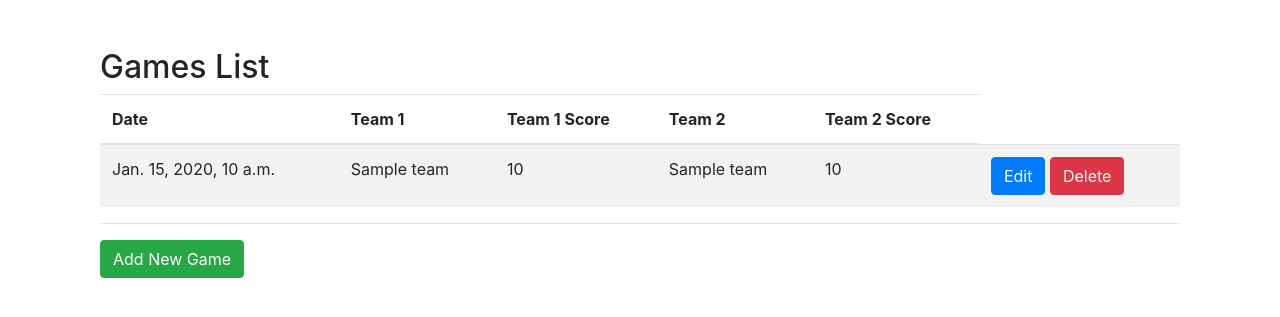
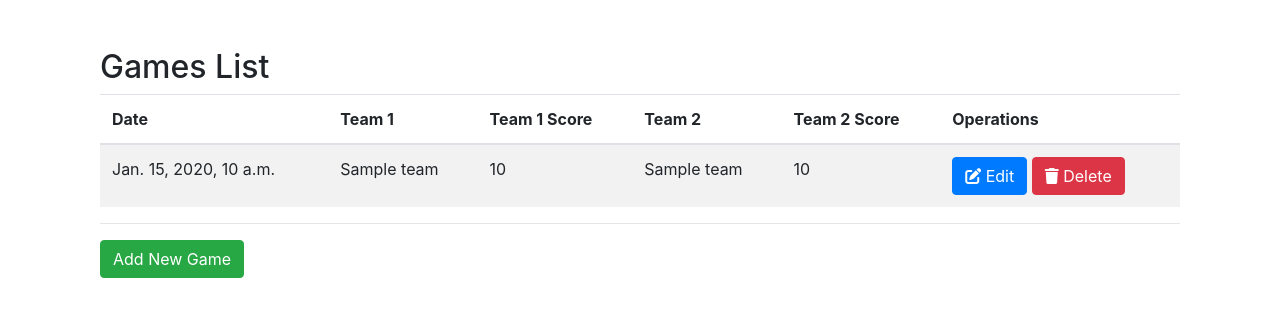
Before and after one commit to almazuulu/SportsLeague, a Django app: page /games/ in a window 1280 px wide. Shown: the part 56-373 px from the top of the page. Run offline with Django 4.2, Linux system fonts and the light colour scheme; tables that the repository leaves empty hold one stand-in row (values such as "Sample post"); some libraries are stand-ins or nearby versions.

Commit message:
Icons updated

```diff
--- a/sportleague/team/templates/team/games.html
+++ b/sportleague/team/templates/team/games.html
@@ -16,6 +16,7 @@
                 <th>Team 1 Score</th>
                 <th>Team 2</th>
                 <th>Team 2 Score</th>
+                <th>Operations</th>
             </tr>
         </thead>
         <tbody>
@@ -27,8 +28,8 @@
                 <td>{{ game.team_2 }}</td>
                 <td>{{ game.team_2_score }}</td>
                 <td>
-                    <a href="#" class="btn btn-primary">Edit</a>
-                    <a href="{% url 'delete_game' game.pk %}" class="btn btn-danger">Delete</a>
+                    <a href="#" class="btn btn-primary"><i class="fas fa-edit"></i> Edit</a>
+                    <a href="{% url 'delete_game' game.pk %}" class="btn btn-danger"><i class="fa fa-trash"></i> Delete</a>
                 </td>
             </tr>
             {% endfor %}
--- a/sportleague/templates/base.html
+++ b/sportleague/templates/base.html
@@ -8,6 +8,7 @@
     <meta name="viewport" content="width=device-width, initial-scale=1.0">
     <title>{% block title %}{% endblock %}</title>
     <link rel="stylesheet" href="https://maxcdn.bootstrapcdn.com/bootstrap/4.5.2/css/bootstrap.min.css">
+    <link rel="stylesheet" href="https://cdnjs.cloudflare.com/ajax/libs/font-awesome/6.4.0/css/all.min.css">
     <link rel="stylesheet" href="{% static 'css/style.css' %}">
     <script src="https://code.jquery.com/jquery-3.6.0.min.js"></script>
 </head>
```
